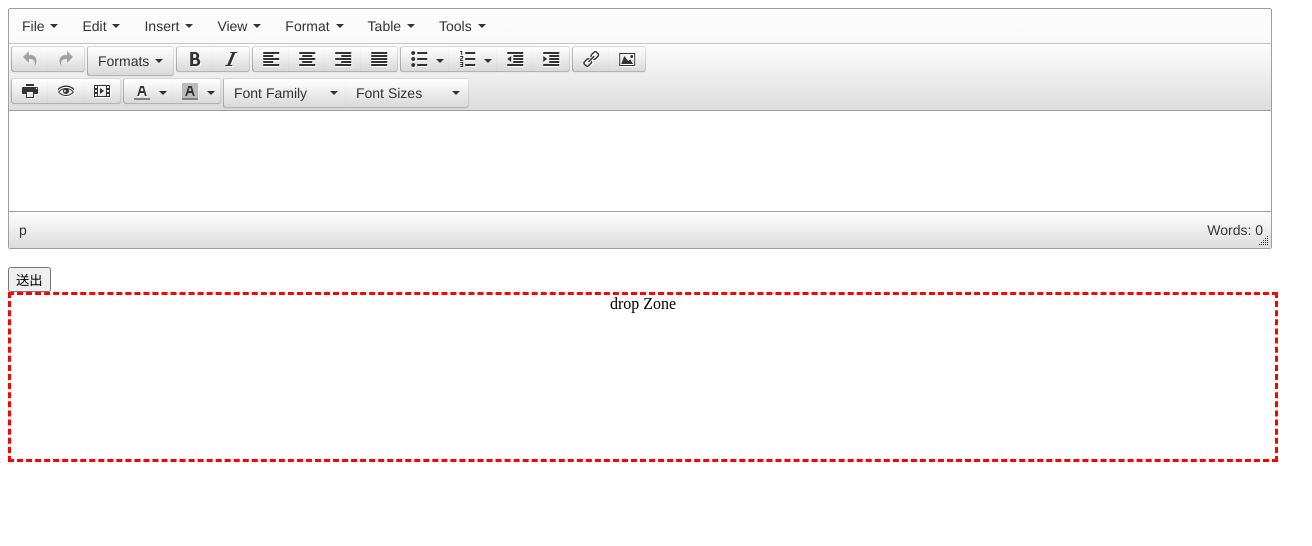
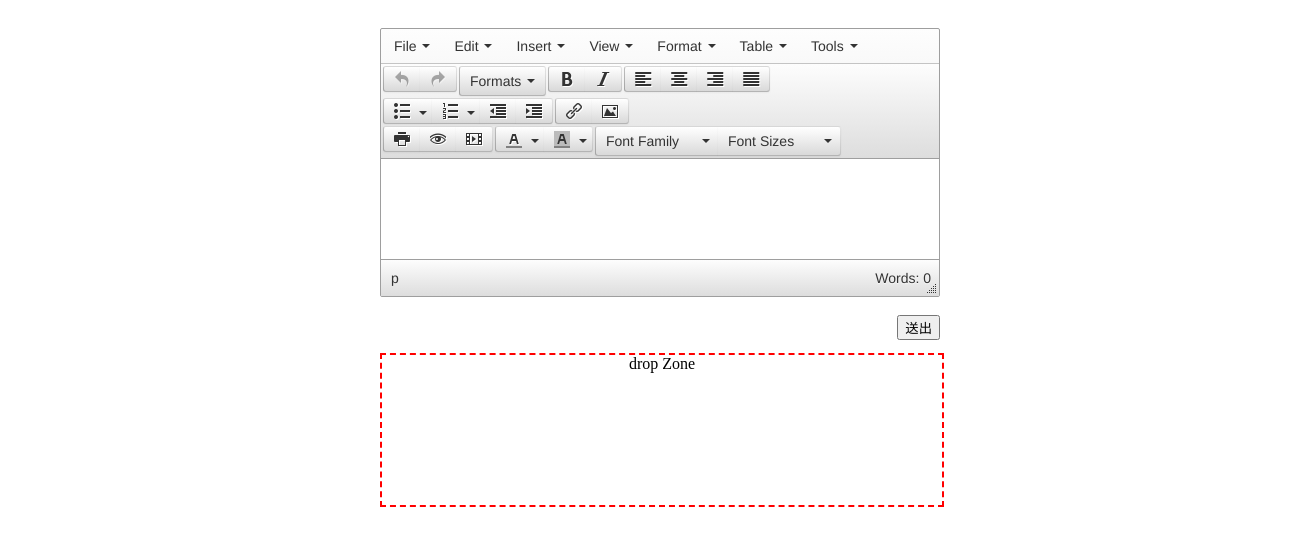
Before and after one commit to penlin/nodejs-practice-upload-n-show, a plain HTML site: page index.html in a window 1280 px wide. Shown: the whole page, 1312 px wide, since content can reach past the window. Drawn offline with nearby package versions, Linux system fonts and the light colour scheme.

Commit message:
[M] adjust UI of rich editor

```diff
--- a/index.html
+++ b/index.html
@@ -100,10 +100,13 @@
         </script>
     </head>
     <body onload="load()">
-        <form method="post" action="/upload">
-            <textarea id="content" name="content" style="width:40%"></textarea><br>
-            <input id="submit" type="submit" value="送出">
-            <div id="dropZone" style="width: 100%; height: 164px; display: block;border: dashed 3px red;"align="center" >drop Zone</div>
+    	<div style="width:100%;padding:20px;" align="center">
+        <form method="post" action="/upload" style="width:40%;min-width:560px;">
+            <textarea id="content" name="content"></textarea>
+            <br/>
+            <input id="submit" type="submit" value="送出" style="float:right;">
+            <br/>
+            <div id="dropZone" style="width: 100%; height: 150px; display: block;border: dashed 2px red;margin-top:20px" align="center" >drop Zone</div>
         </form>
         <form id="image_form" method="post" action="/show" enctype="multipart/form-data" style="position:absolute;display:none" >
         	<input id="pick_image" type="file" name="upload_file" display="none" >
```
